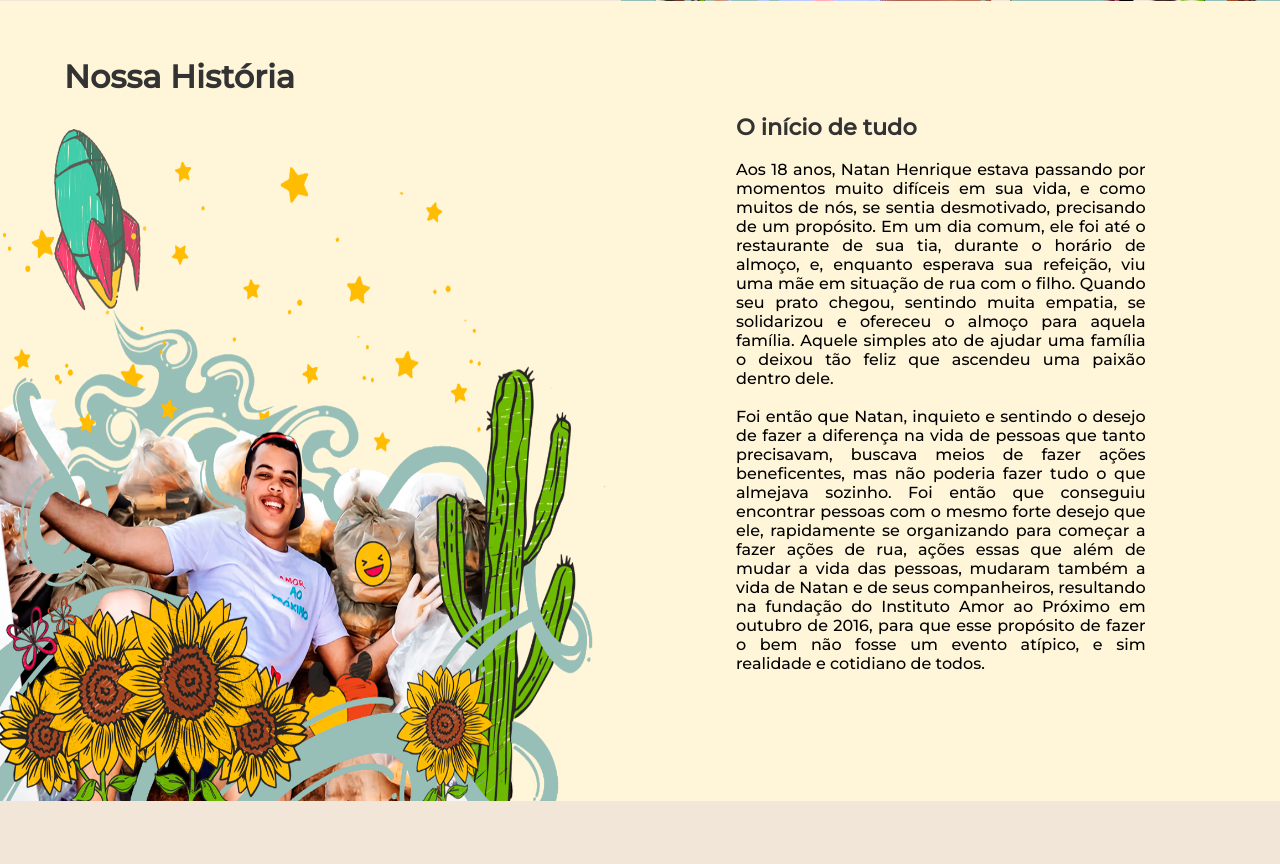
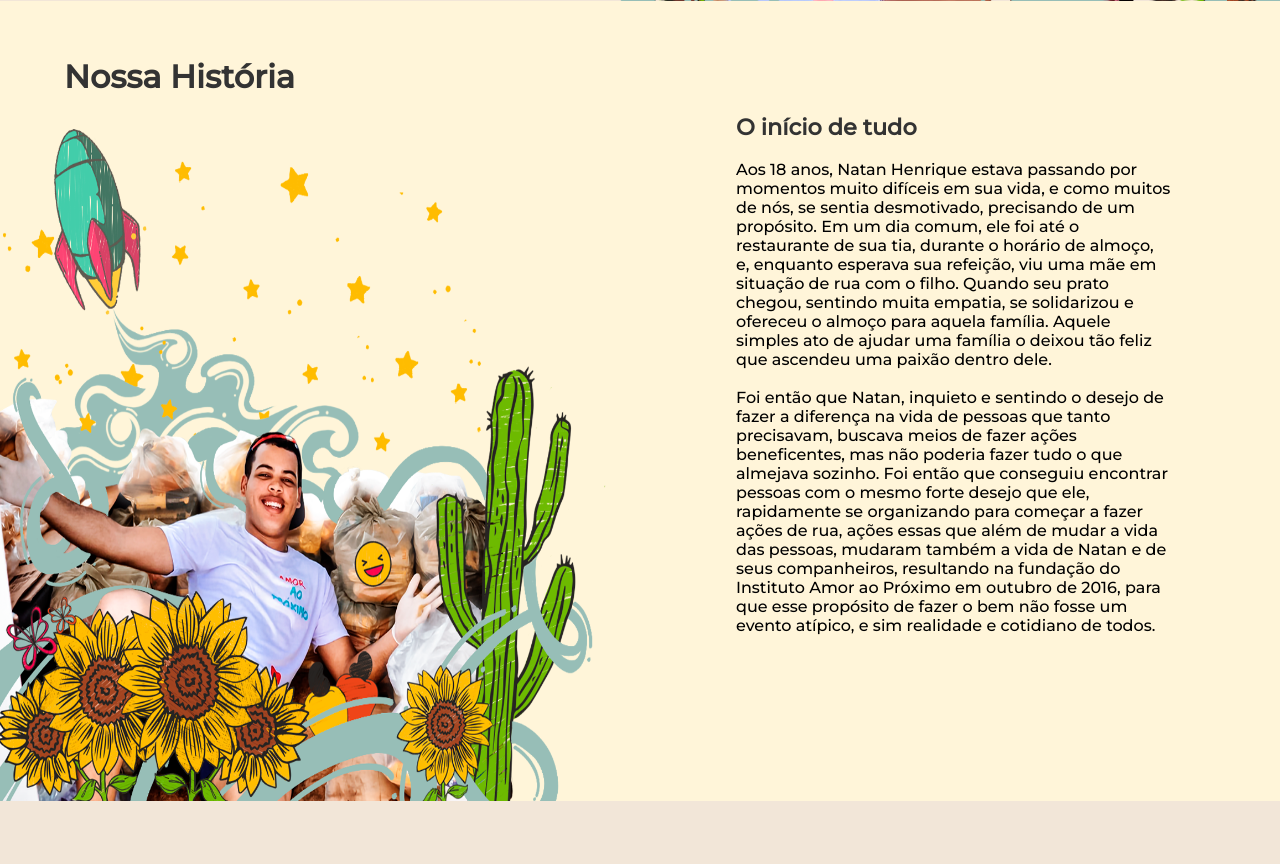
Before and after one commit to Thiagomrfs/AmorAoProximoSite, a Django app: page / in a window 1280 px wide. Shown: the part 799-1663 px from the top of the page. Run offline with Django 3.2, Linux system fonts and the light colour scheme; data that the repository does not hold is empty; some libraries are stand-ins or nearby versions.

Commit message:
minor changes

```diff
--- a/static/css/main/sections.css
+++ b/static/css/main/sections.css
@@ -103,8 +103,7 @@
 }
 
 #history .history-right p {
-    width: 80%;
-    text-align: justify;
+    width: 85%;
 }
 
 #donations {
```
Also changed, not shown: static/img/categories/food.png.
